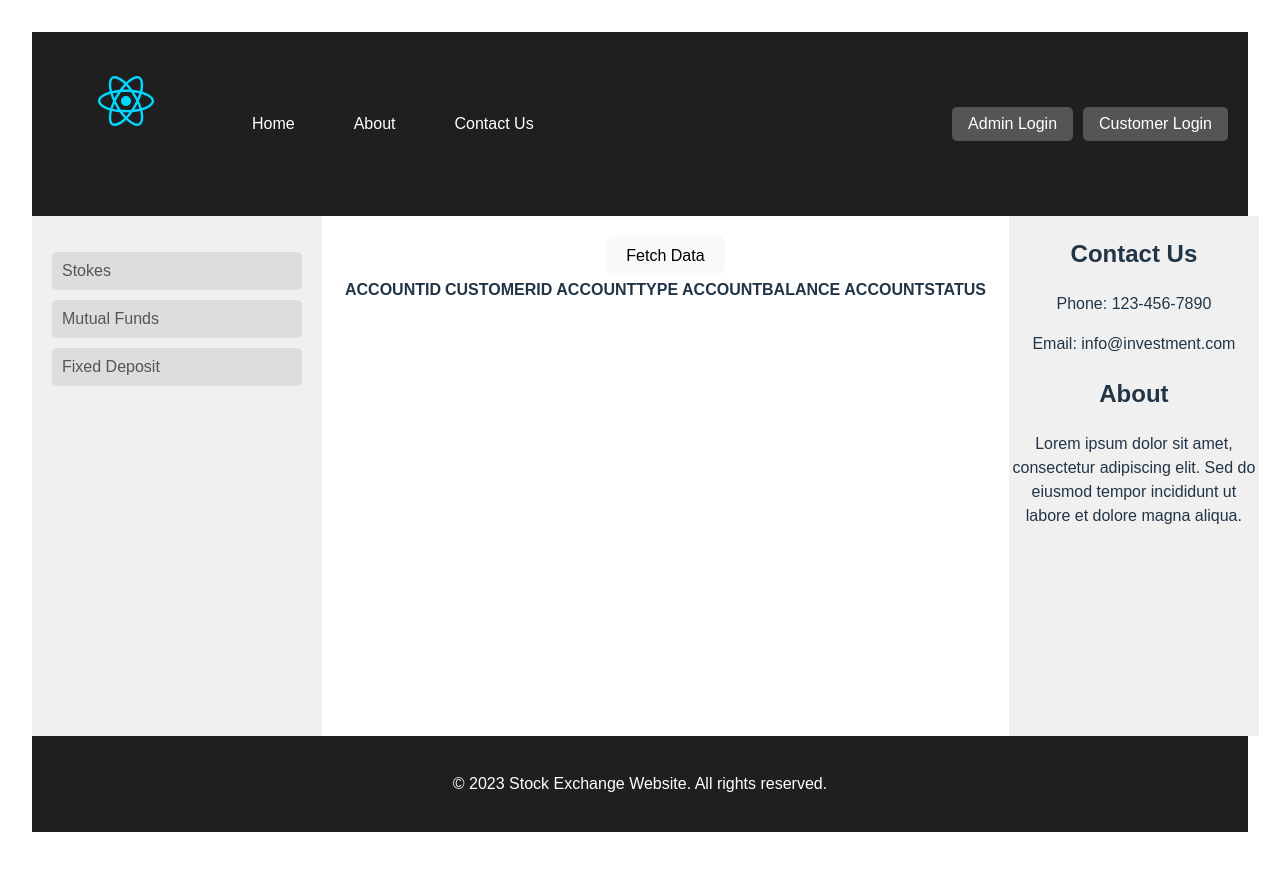
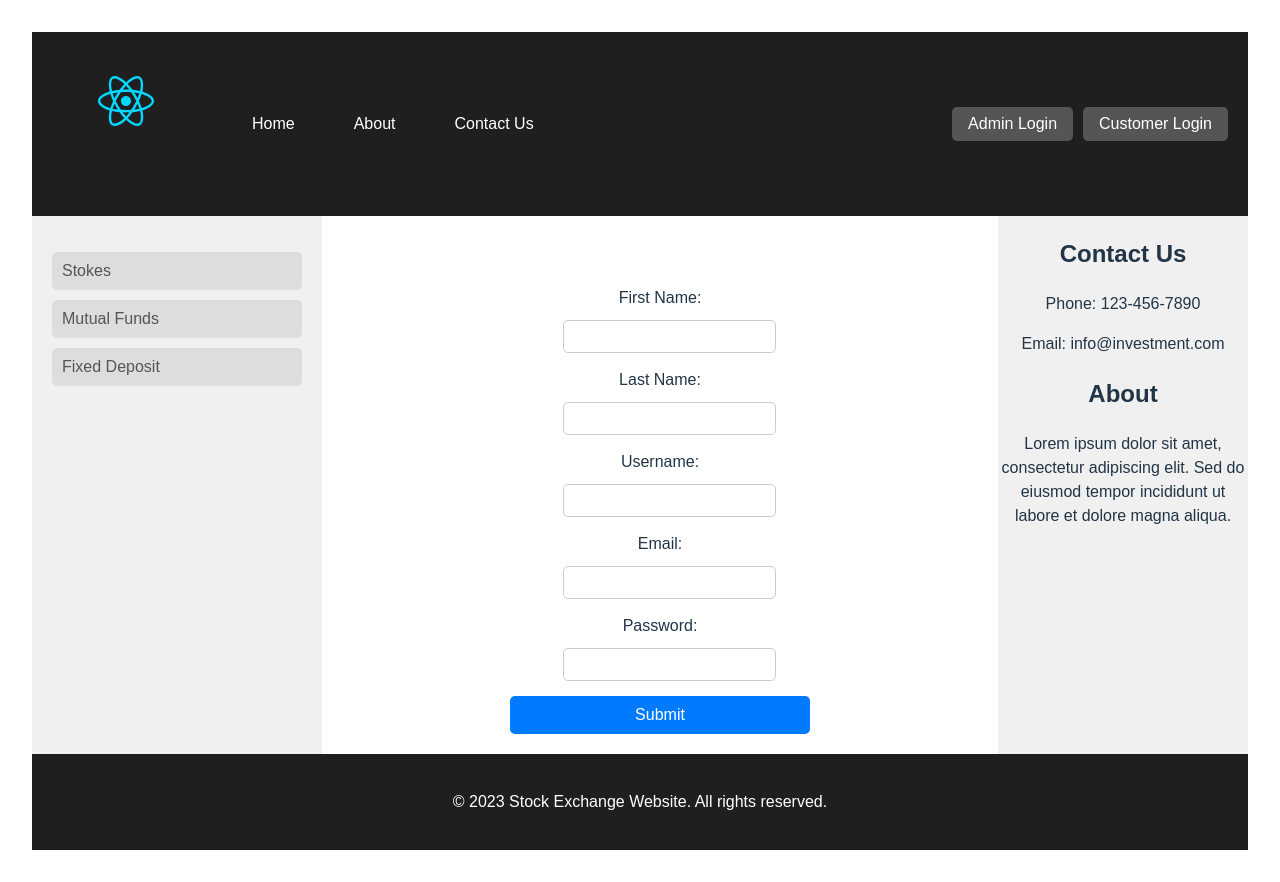
Before and after one commit to cadhage/growthgenie-stock-website, a React (Vite) app: page / in a window 1280 px wide. Built offline with nearby package versions, Linux system fonts and the light colour scheme.

Commit message:
added add user

```diff
--- a/src/App.css
+++ b/src/App.css
@@ -285,3 +285,26 @@
   background-color: #f5f5f5; /* Lighter background color on hover */
   color: #666; /* Darker text color on hover */
 }
+.container {
+  display: flex;
+  flex-direction: column;
+  align-items: center;
+  margin-top: 50px;
+}
+
+form {
+  display: flex;
+  flex-direction: column;
+  align-items: center;
+  width: 300px;
+}
+
+.input-group {
+  margin-bottom: 15px;
+  display: flex;
+  flex-direction: column;
+}
+
+label {
+  margin-bottom: 5px;
+}
--- a/src/App.jsx
+++ b/src/App.jsx
@@ -7,6 +7,7 @@ import SidebarLeft from "./components/SidebarLeft";
 import SidebarRight from "./components/SidebarRight";
 import "./assets/styles.css";
 import MainContent from "./components/MainContent";
+import YourComponent from "./components/YourComponent";
 
 function App() {
   const [selectedItem, setSelectedItem] = useState("");
@@ -22,7 +23,8 @@ function App() {
         <main className="main-content">
           {/* Main content goes here */}
           {/* <p>Main Content Area</p> */}
-          <MainContent selectedItem={selectedItem} />
+          {/* <MainContent selectedItem={selectedItem} /> */}
+          <YourComponent />
         </main>
         <SidebarRight />
       </div>
--- a/src/assets/styles.css
+++ b/src/assets/styles.css
@@ -79,3 +79,61 @@ body {
     width: 100%;
   }
 }
+.container {
+  display: flex;
+  flex-direction: column;
+  align-items: center;
+  margin-top: 50px;
+}
+
+form {
+  display: flex;
+  flex-direction: column;
+  align-items: center;
+  width: 300px;
+}
+
+.input-group {
+  margin-bottom: 15px;
+  display: flex;
+  flex-direction: column;
+}
+
+label {
+  margin-bottom: 5px;
+}
+
+.input-field {
+  padding: 8px;
+  border: 1px solid #ccc;
+  border-radius: 5px;
+  width: 100%;
+  margin-top: 5px;
+}
+
+.submit-button {
+  padding: 10px;
+  background-color: #007bff;
+  color: white;
+  border: none;
+  border-radius: 5px;
+  cursor: pointer;
+  width: 100%;
+  transition: background-color 0.3s ease;
+}
+
+.submit-button:hover {
+  background-color: #0056b3;
+}
+.welcome-message {
+  display: flex;
+  justify-content: center;
+  align-items: center;
+  height: 100vh; /* Set height to cover entire viewport */
+}
+
+.welcome-message p {
+  background-color: #e6e6e6;
+  padding: 20px;
+  border-radius: 10px;
+}
--- /dev/null
+++ b/src/components/YourComponent.jsx
@@ -0,0 +1,120 @@
+import { useState } from "react";
+import "../assets/styles.css"; // Import your CSS file for styling
+
+const YourComponent = () => {
+  const [userData, setUserData] = useState({
+    firstName: "",
+    lastName: "",
+    username: "",
+    email: "",
+    password: "",
+    // Add other fields as needed
+  });
+  const [successMessage, setSuccessMessage] = useState("");
+  const [submitted, setSubmitted] = useState(false);
+
+  const handleInputChange = (event) => {
+    const { name, value } = event.target;
+    setUserData({ ...userData, [name]: value });
+  };
+  const sendDataToBackend = () => {
+    fetch("http://localhost:8080/api/login/user", {
+      method: "POST",
+      headers: {
+        "Content-Type": "application/json",
+      },
+      body: JSON.stringify(userData),
+    })
+      .then((response) => {
+        if (!response.ok) {
+          throw new Error("Network response was not ok");
+        }
+        return response.json();
+      })
+      .then((data) => {
+        // Handle successful response from backend
+        console.log("Response from backend:", data);
+        setSuccessMessage("Welcome! Data received successfully");
+      })
+      .catch((error) => {
+        // Handle error
+        console.error("Error:", error);
+      });
+    setTimeout(() => {
+      setSubmitted(true);
+      setSuccessMessage("Welcome! Data received successfully");
+    }, 1000);
+  };
+
+  return (
+    <div>
+      {!submitted ? (
+        <div className="container">
+          <form>
+            {/* Input fields for user data */}
+            <div className="input-group">
+              <label>First Name:</label>
+              <input
+                type="text"
+                name="firstName"
+                className="input-field"
+                onChange={handleInputChange}
+              />
+            </div>
+            <div className="input-group">
+              <label>Last Name:</label>
+              <input
+                type="text"
+                name="lastName"
+                className="input-field"
+                onChange={handleInputChange}
+              />
+            </div>
+            <div className="input-group">
+              <label>Username:</label>
+              <input
+                type="text"
+                name="username"
+                className="input-field"
+                onChange={handleInputChange}
+              />
+            </div>
+            <div className="input-group">
+              <label>Email:</label>
+              <input
+                type="email"
+                name="email"
+                className="input-field"
+                onChange={handleInputChange}
+              />
+            </div>
+            <div className="input-group">
+              <label>Password:</label>
+              <input
+                type="password"
+                name="password"
+                className="input-field"
+                onChange={handleInputChange}
+              />
+            </div>
+            {/* Add other input fields for user data */}
+
+            <button
+              type="button"
+              className="submit-button"
+              onClick={sendDataToBackend}
+            >
+              Submit
+            </button>
+          </form>
+        </div>
+      ) : (
+        <div className="welcome-message">
+          <p>{successMessage}</p>
+        </div>
+      )}
+    </div>
+  );
+};
+
+export default YourComponent;
```
Also changed, not shown: src/components/MainContent.jsx (+1 -72 lines).
